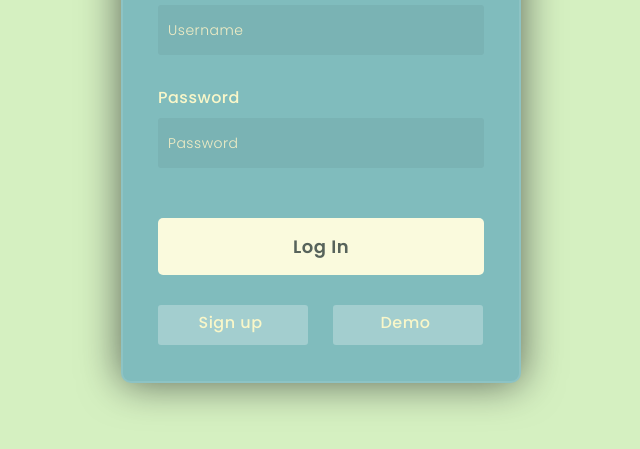
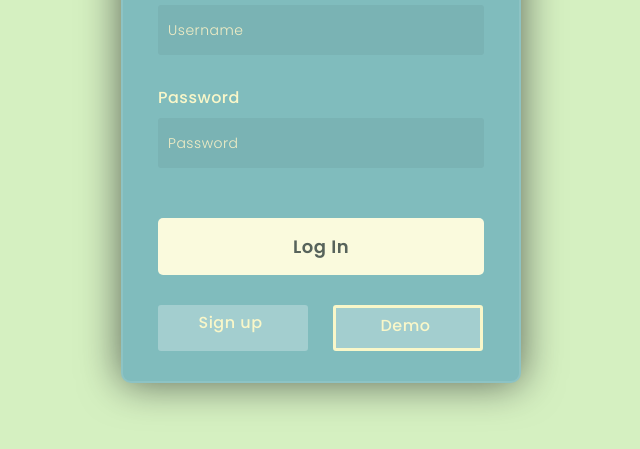
Before and after one commit to alexdenisova/fridge-tracker-frontend, a website built with Vite: page login.html in a window 1280 px wide. Shown: the part 277-726 px from the top of the page, without its empty margins (319-959 px from the left). Built offline with nearby package versions, Linux system fonts and the light colour scheme.

Commit message:
demo button

```diff
--- a/login.html
+++ b/login.html
@@ -30,7 +30,8 @@
             <button type="button" id="main-button" onclick="login('username', 'password');">Log In</button>
             <div class="social">
                 <div class="go" id="secondary-button" onclick="secondaryButton();"> Sign up</div>
-                <div class="fb" onclick="demo();"> Demo</div>
+                <div class="fb" onclick="demo();" style="border:solid;border-color:#F9F7C9;color:#F9F7C9;"> Demo
+                </div>
             </div>
         </form>
     </section>
```
